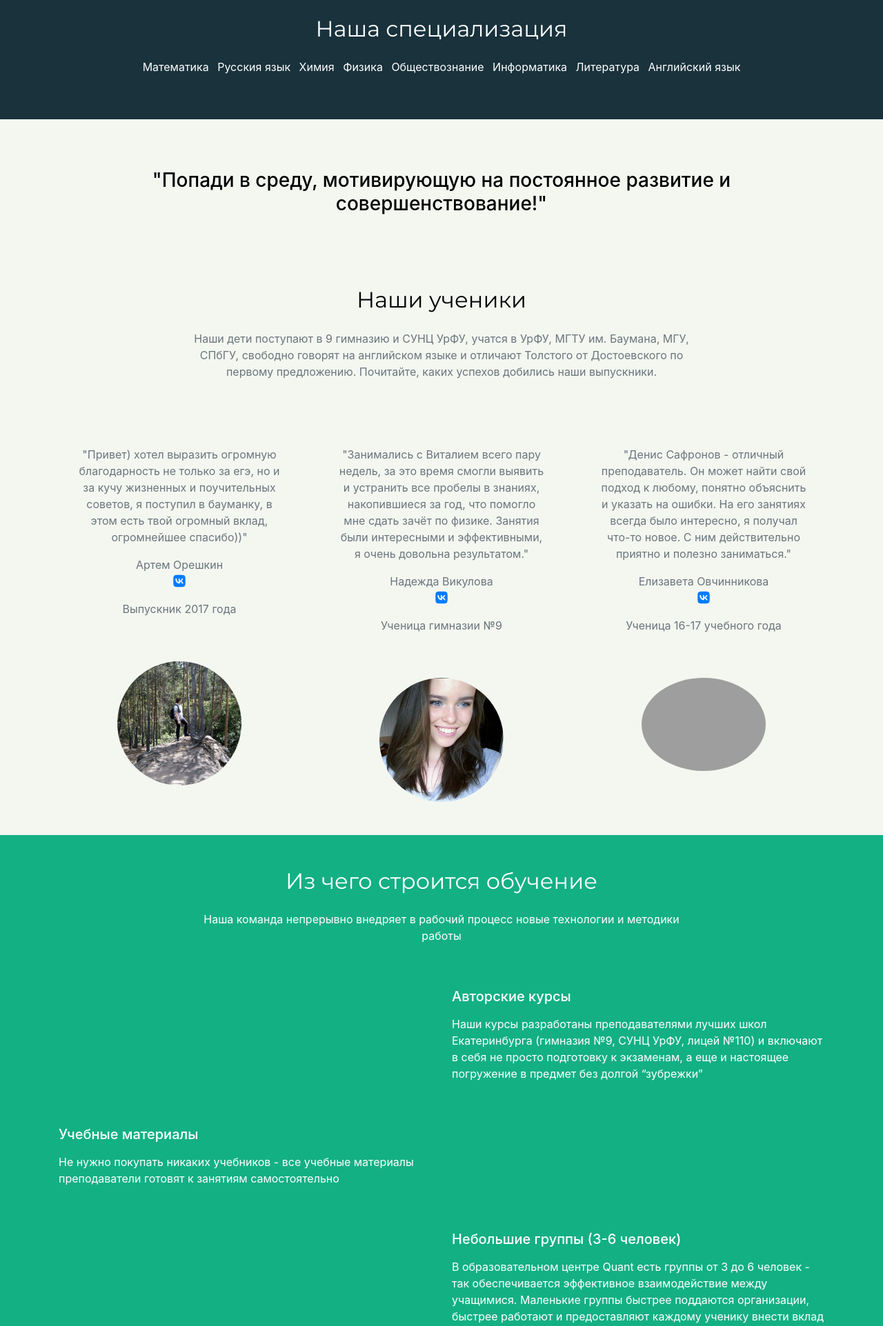
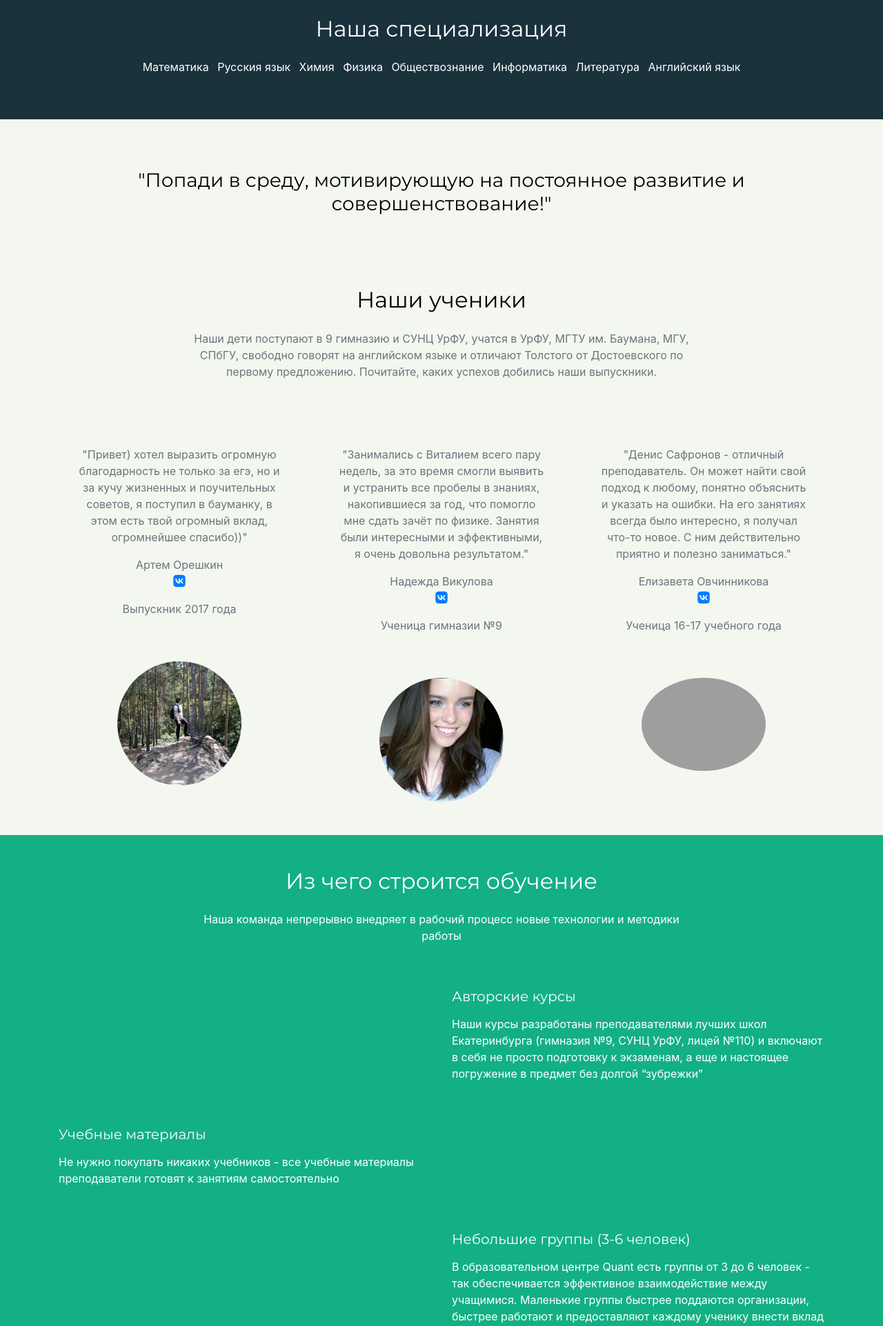
Before and after one commit to QuantEdu/django-template, a Django app: template web/apps/lp/templates/lp/index.html in a window 1280 px wide. Shown: the part 697-2620 px from the top of the page at 69% size. Run offline with Django 3.2, Linux system fonts and the light colour scheme; the template is opened without the code that fills it, so the values that code supplies are empty; grey boxes labelled with a size stand in for pictures from a placeholder-image service; some libraries are stand-ins or nearby versions; some web fonts are replaced; grey boxes are pictures that could not be loaded.

Commit message:
font change

```diff
--- a/web/apps/lp/templates/lp/index.html
+++ b/web/apps/lp/templates/lp/index.html
@@ -57,7 +57,7 @@
             color: #fff !important;
         }
 
-        h1, h2, h3, h4, h5, h6 {
+        h1, h2, h3, h4, h5, h6, .h1, .h2, .h3, .h4, .h5, .h6 {
             /*font-family: "Playfair Display", Georgia, "Times New Roman", serif;*/
             font-family: 'Montserrat', sans-serif;
             /*font-family: "Vollkorn", serif;*/
```
